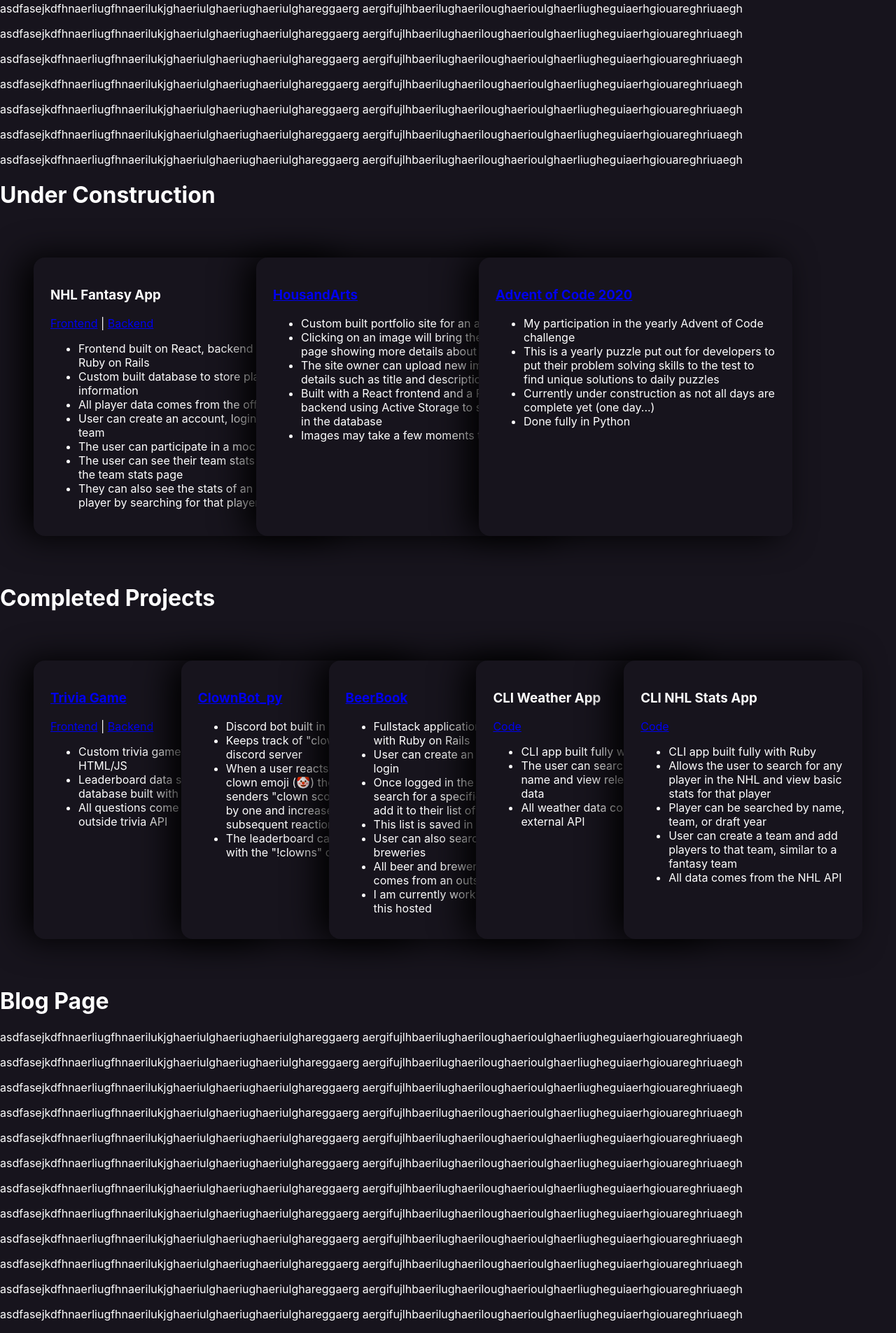
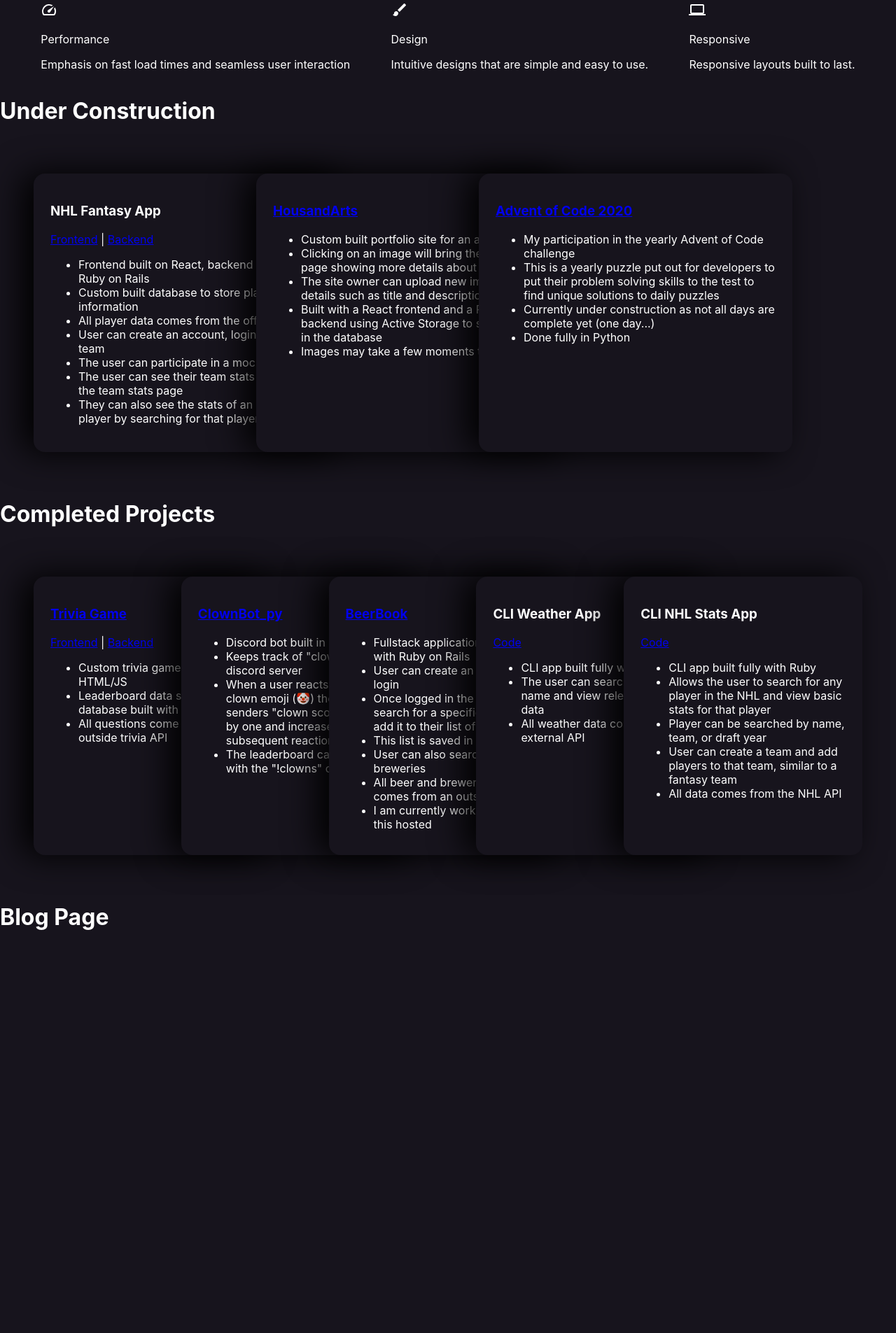
Before and after one commit to lucassherwin/lucas-portfolio, a React (Create React App) app: page / in a window 1280 px wide. Shown: the part 880-2785 px from the top of the page at 70% size. After the commit the page ends 2232 px from the top, so only its background shows below. Built offline with nearby package versions, Linux system fonts and the light colour scheme.

Commit message:
formatting

```diff
--- a/package.json
+++ b/package.json
@@ -3,6 +3,8 @@
   "version": "0.1.0",
   "private": true,
   "dependencies": {
+    "@material-ui/core": "^4.11.3",
+    "@material-ui/icons": "^4.11.2",
     "@testing-library/jest-dom": "^5.11.6",
     "@testing-library/react": "^11.1.2",
     "@testing-library/user-event": "^12.2.2",
--- a/src/components/About.js
+++ b/src/components/About.js
@@ -1,32 +1,36 @@
 import React from 'react'
+import BrushIcon from '@material-ui/icons/Brush';
+import SpeedIcon from '@material-ui/icons/Speed';
+import ComputerIcon from '@material-ui/icons/Computer';
+import styled from 'styled-components';
 
 export default function About() {
-    return (
-        <div id='about'>
-            <h1>About</h1>
-            <p>
-                asdfasejkdfhnaerliugfhnaerilukjghaeriulghaeriughaeriulghareggaerg
-                aergifujlhbaerilughaeriloughaerioulghaerliugheguiaerhgiouareghriuaegh
-            </p>
-            <p>
-                asdfasejkdfhnaerliugfhnaerilukjghaeriulghaeriughaeriulghareggaerg
-                aergifujlhbaerilughaeriloughaerioulghaerliugheguiaerhgiouareghriuaegh
-            </p><p>
-                asdfasejkdfhnaerliugfhnaerilukjghaeriulghaeriughaeriulghareggaerg
-                aergifujlhbaerilughaeriloughaerioulghaerliugheguiaerhgiouareghriuaegh
-            </p><p>
-                asdfasejkdfhnaerliugfhnaerilukjghaeriulghaeriughaeriulghareggaerg
-                aergifujlhbaerilughaeriloughaerioulghaerliugheguiaerhgiouareghriuaegh
-            </p><p>
-                asdfasejkdfhnaerliugfhnaerilukjghaeriulghaeriughaeriulghareggaerg
-                aergifujlhbaerilughaeriloughaerioulghaerliugheguiaerhgiouareghriuaegh
-            </p><p>
-                asdfasejkdfhnaerliugfhnaerilukjghaeriulghaeriughaeriulghareggaerg
-                aergifujlhbaerilughaeriloughaerioulghaerliugheguiaerhgiouareghriuaegh
-            </p><p>
-                asdfasejkdfhnaerliugfhnaerilukjghaeriulghaeriughaeriulghareggaerg
-                aergifujlhbaerilughaeriloughaerioulghaerliugheguiaerhgiouareghriuaegh
-            </p>
+  const Wrapper = styled.div`
+    display:flex;
+    flex-direction: row;
+    justify-content: space-evenly;
+  `;
+
+  return (
+    <div id='about'>
+      <h1>About Me</h1>
+      <Wrapper>
+        <div id='perf'>
+          <SpeedIcon />
+          <p>Performance</p>
+          <p>Emphasis on fast load times and seamless user interaction</p>
         </div>
-    )
+        <div id='design'>
+          <BrushIcon />
+          <p>Design</p>
+          <p>Intuitive designs that are simple and easy to use.</p>
+        </div>
+        <div id='responsive'>
+          <ComputerIcon />
+          <p>Responsive</p>
+          <p>Responsive layouts built to last.</p>
+        </div>
+      </Wrapper>
+    </div>
+  )
 }
--- a/src/components/Blog.js
+++ b/src/components/Blog.js
@@ -1,103 +1,9 @@
 import React from 'react'
 
 export default function Blog() {
-    return (
-        <div id='blog'>
-            <h1>Blog Page</h1>
-            <p>
-                asdfasejkdfhnaerliugfhnaerilukjghaeriulghaeriughaeriulghareggaerg
-                aergifujlhbaerilughaeriloughaerioulghaerliugheguiaerhgiouareghriuaegh
-            </p><p>
-                asdfasejkdfhnaerliugfhnaerilukjghaeriulghaeriughaeriulghareggaerg
-                aergifujlhbaerilughaeriloughaerioulghaerliugheguiaerhgiouareghriuaegh
-            </p><p>
-                asdfasejkdfhnaerliugfhnaerilukjghaeriulghaeriughaeriulghareggaerg
-                aergifujlhbaerilughaeriloughaerioulghaerliugheguiaerhgiouareghriuaegh
-            </p><p>
-                asdfasejkdfhnaerliugfhnaerilukjghaeriulghaeriughaeriulghareggaerg
-                aergifujlhbaerilughaeriloughaerioulghaerliugheguiaerhgiouareghriuaegh
-            </p><p>
-                asdfasejkdfhnaerliugfhnaerilukjghaeriulghaeriughaeriulghareggaerg
-                aergifujlhbaerilughaeriloughaerioulghaerliugheguiaerhgiouareghriuaegh
-            </p><p>
-                asdfasejkdfhnaerliugfhnaerilukjghaeriulghaeriughaeriulghareggaerg
-                aergifujlhbaerilughaeriloughaerioulghaerliugheguiaerhgiouareghriuaegh
-            </p><p>
-                asdfasejkdfhnaerliugfhnaerilukjghaeriulghaeriughaeriulghareggaerg
-                aergifujlhbaerilughaeriloughaerioulghaerliugheguiaerhgiouareghriuaegh
-            </p><p>
-                asdfasejkdfhnaerliugfhnaerilukjghaeriulghaeriughaeriulghareggaerg
-                aergifujlhbaerilughaeriloughaerioulghaerliugheguiaerhgiouareghriuaegh
-            </p><p>
-                asdfasejkdfhnaerliugfhnaerilukjghaeriulghaeriughaeriulghareggaerg
-                aergifujlhbaerilughaeriloughaerioulghaerliugheguiaerhgiouareghriuaegh
-            </p><p>
-                asdfasejkdfhnaerliugfhnaerilukjghaeriulghaeriughaeriulghareggaerg
-                aergifujlhbaerilughaeriloughaerioulghaerliugheguiaerhgiouareghriuaegh
-            </p><p>
-                asdfasejkdfhnaerliugfhnaerilukjghaeriulghaeriughaeriulghareggaerg
-                aergifujlhbaerilughaeriloughaerioulghaerliugheguiaerhgiouareghriuaegh
-            </p><p>
-                asdfasejkdfhnaerliugfhnaerilukjghaeriulghaeriughaeriulghareggaerg
-                aergifujlhbaerilughaeriloughaerioulghaerliugheguiaerhgiouareghriuaegh
-            </p><p>
-                asdfasejkdfhnaerliugfhnaerilukjghaeriulghaeriughaeriulghareggaerg
-                aergifujlhbaerilughaeriloughaerioulghaerliugheguiaerhgiouareghriuaegh
-            </p><p>
-                asdfasejkdfhnaerliugfhnaerilukjghaeriulghaeriughaeriulghareggaerg
-                aergifujlhbaerilughaeriloughaerioulghaerliugheguiaerhgiouareghriuaegh
-            </p><p>
-                asdfasejkdfhnaerliugfhnaerilukjghaeriulghaeriughaeriulghareggaerg
-                aergifujlhbaerilughaeriloughaerioulghaerliugheguiaerhgiouareghriuaegh
-            </p><p>
-                asdfasejkdfhnaerliugfhnaerilukjghaeriulghaeriughaeriulghareggaerg
-                aergifujlhbaerilughaeriloughaerioulghaerliugheguiaerhgiouareghriuaegh
-            </p><p>
-                asdfasejkdfhnaerliugfhnaerilukjghaeriulghaeriughaeriulghareggaerg
-                aergifujlhbaerilughaeriloughaerioulghaerliugheguiaerhgiouareghriuaegh
-            </p><p>
-                asdfasejkdfhnaerliugfhnaerilukjghaeriulghaeriughaeriulghareggaerg
-                aergifujlhbaerilughaeriloughaerioulghaerliugheguiaerhgiouareghriuaegh
-            </p><p>
-                asdfasejkdfhnaerliugfhnaerilukjghaeriulghaeriughaeriulghareggaerg
-                aergifujlhbaerilughaeriloughaerioulghaerliugheguiaerhgiouareghriuaegh
-            </p><p>
-                asdfasejkdfhnaerliugfhnaerilukjghaeriulghaeriughaeriulghareggaerg
-                aergifujlhbaerilughaeriloughaerioulghaerliugheguiaerhgiouareghriuaegh
-            </p><p>
-                asdfasejkdfhnaerliugfhnaerilukjghaeriulghaeriughaeriulghareggaerg
-                aergifujlhbaerilughaeriloughaerioulghaerliugheguiaerhgiouareghriuaegh
-            </p><p>
-                asdfasejkdfhnaerliugfhnaerilukjghaeriulghaeriughaeriulghareggaerg
-                aergifujlhbaerilughaeriloughaerioulghaerliugheguiaerhgiouareghriuaegh
-            </p><p>
-                asdfasejkdfhnaerliugfhnaerilukjghaeriulghaeriughaeriulghareggaerg
-                aergifujlhbaerilughaeriloughaerioulghaerliugheguiaerhgiouareghriuaegh
-            </p><p>
-                asdfasejkdfhnaerliugfhnaerilukjghaeriulghaeriughaeriulghareggaerg
-                aergifujlhbaerilughaeriloughaerioulghaerliugheguiaerhgiouareghriuaegh
-            </p><p>
-                asdfasejkdfhnaerliugfhnaerilukjghaeriulghaeriughaeriulghareggaerg
-                aergifujlhbaerilughaeriloughaerioulghaerliugheguiaerhgiouareghriuaegh
-            </p><p>
-                asdfasejkdfhnaerliugfhnaerilukjghaeriulghaeriughaeriulghareggaerg
-                aergifujlhbaerilughaeriloughaerioulghaerliugheguiaerhgiouareghriuaegh
-            </p><p>
-                asdfasejkdfhnaerliugfhnaerilukjghaeriulghaeriughaeriulghareggaerg
-                aergifujlhbaerilughaeriloughaerioulghaerliugheguiaerhgiouareghriuaegh
-            </p><p>
-                asdfasejkdfhnaerliugfhnaerilukjghaeriulghaeriughaeriulghareggaerg
-                aergifujlhbaerilughaeriloughaerioulghaerliugheguiaerhgiouareghriuaegh
-            </p><p>
-                asdfasejkdfhnaerliugfhnaerilukjghaeriulghaeriughaeriulghareggaerg
-                aergifujlhbaerilughaeriloughaerioulghaerliugheguiaerhgiouareghriuaegh
-            </p><p>
-                asdfasejkdfhnaerliugfhnaerilukjghaeriulghaeriughaeriulghareggaerg
-                aergifujlhbaerilughaeriloughaerioulghaerliugheguiaerhgiouareghriuaegh
-            </p><p>
-                asdfasejkdfhnaerliugfhnaerilukjghaeriulghaeriughaeriulghareggaerg
-                aergifujlhbaerilughaeriloughaerioulghaerliugheguiaerhgiouareghriuaegh
-            </p>
-        </div>
-    )
+  return (
+    <div id='blog'>
+      <h1>Blog Page</h1>
+    </div>
+  )
 }
--- a/src/components/Home.js
+++ b/src/components/Home.js
@@ -28,9 +28,7 @@ export default function Home() {
   return (
     <Home id='home'>
       <Welcome>
-                <p>
-                    Hello, I'm Lucas Sherwin.
-                </p>
+        <p>Hello, I'm Lucas Sherwin.</p>
         <p>I am a full stack web developer.</p>
         <Button onClick={() => scroller.scrollTo('about', {smooth: true, duration: 1000})}>See my work</Button>
       </Welcome>
--- a/src/components/Projects.js
+++ b/src/components/Projects.js
@@ -1,5 +1,4 @@
 import React from 'react'
-// import '../card.css';
 
 export default function Projects() {
   return (
```
Also changed, not shown: src/components/Navbar.js (indentation only), 1 other file (tests, documents, lock files or other folders). Lines whose indentation alone changed are shown as unchanged.
